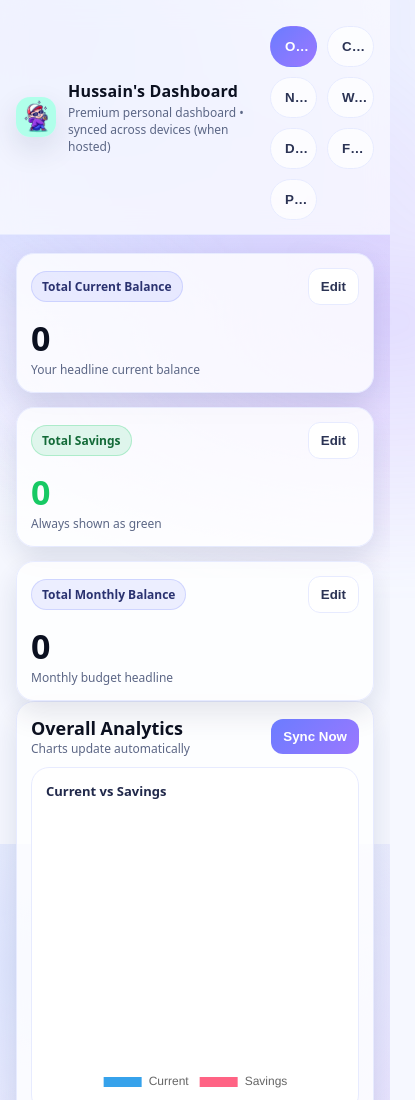
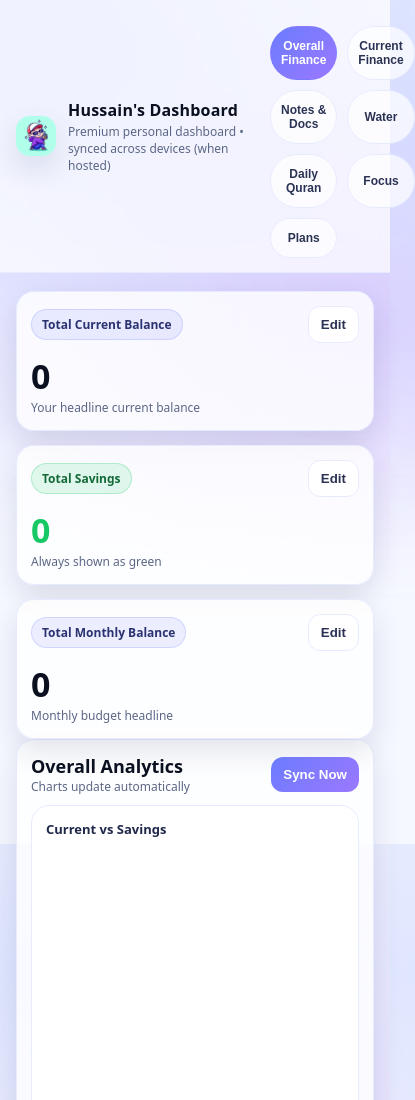
Before and after one commit to Hussain6915/hussainfinalapp, a website: page hussain-finance/index.html in a window 390 px wide. Shown: the top 1100 px of the page, 415 px wide, since content can reach past the window. Drawn offline with nearby package versions, Linux system fonts and the light colour scheme; no server answers.

Commit message:
Update styles.css

```diff
--- a/hussain-finance/styles.css
+++ b/hussain-finance/styles.css
@@ -342,22 +342,19 @@ input:focus,select:focus,textarea:focus{
     margin-top: 12px;
   }
 
-  /* Make every button fit the grid nicely */
+@media (max-width: 520px) {
+  .tabs, .navPills, .headerRight, .topActions {
+    display: grid !important;
+    grid-template-columns: 1fr 1fr !important;
+    gap: 10px;
+  }
+
   .tabs button, .navPills button, .headerRight button, .topActions button,
   .tabs a, .navPills a, .headerRight a, .topActions a {
     width: 100%;
-    min-width: 0;
-    white-space: nowrap;
-    overflow: hidden;
-    text-overflow: ellipsis;
-    padding: 12px 14px;
-    border-radius: 999px;
-    justify-content: center;
-  }
-
-  /* Optional: make the last row (Focus/Plans) look consistent */
-  .tabs button.small, .navPills button.small,
-  .headerRight button.small, .topActions button.small {
-    padding: 12px 14px;
+    padding: 12px 10px;
+    font-size: 12px;
+    white-space: normal;   /* wrap */
+    text-align: center;
   }
 }
```
